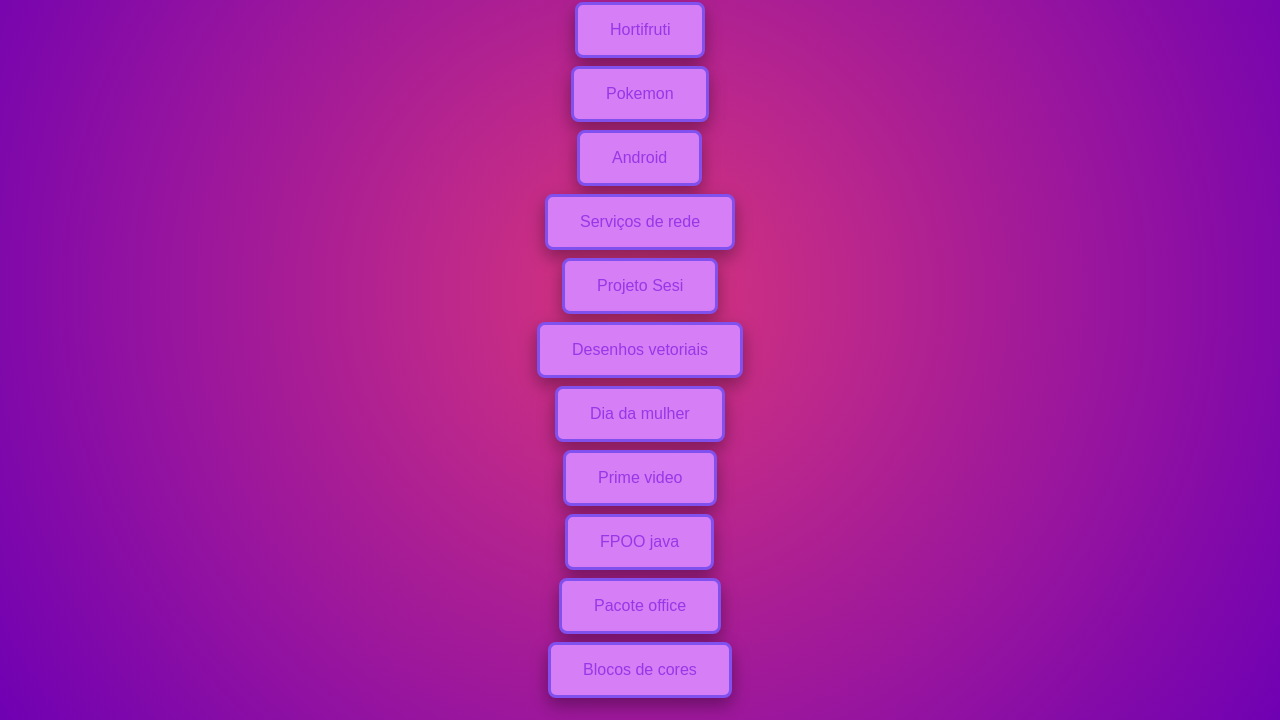
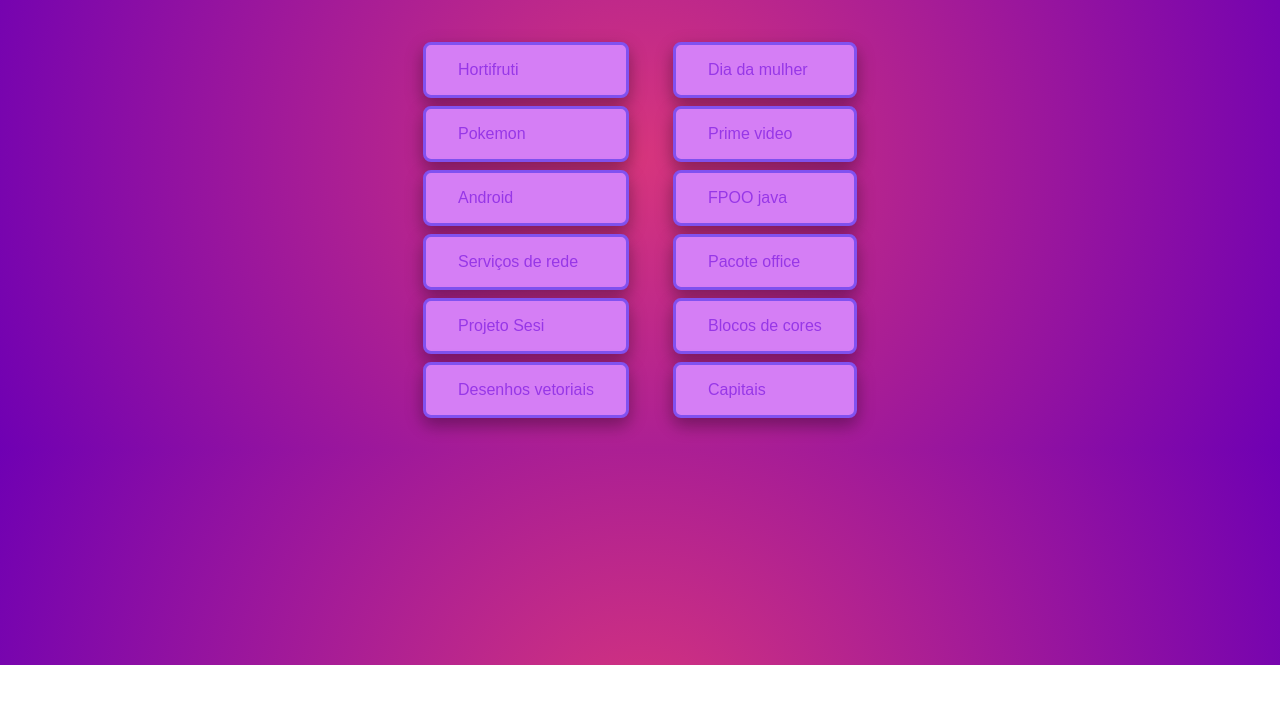
Before and after one commit to gymratgi0/Portifolio, a plain HTML site: page projetos.html in a window 1280 px wide. Shown: the part 135-855 px from the top of the page. After the commit the page ends 800 px from the top, so only its background shows below. Drawn offline with Linux system fonts and the light colour scheme.

Commit message:
Add files via upload

```diff
--- a/estilos.css
+++ b/estilos.css
@@ -85,7 +85,6 @@
     animation-duration: 4s;
     animation-iteration-count: infinite;
 
-
 }
 
 .buttonPrj {
@@ -117,57 +116,6 @@
     color: white;
 }
 
-.button2 {
-    background-color: rgb(213, 126, 245);
-    color: black;
-    border: 3px solid #8151f0;
-    box-shadow: 0 8px 16px 0 rgba(0,0,0,0.2), 0 6px 20px 0 rgba(0,0,0,0.19);
-
-}
-
-.button2:hover {
-    background-color: #8151f0;
-    color: white;
-}
-
-.button3 {
-    background-color: rgb(213, 126, 245);
-    color: black;
-    border: 3px solid #8151f0;
-    box-shadow: 0 8px 16px 0 rgba(0,0,0,0.2), 0 6px 20px 0 rgba(0,0,0,0.19);
-
-}
-
-.button3:hover {
-    background-color: #8151f0;
-    color: white;
-}
-
-.button4 {
-    background-color: rgb(213, 126, 245);
-    color: black;
-    border: 3px solid #8151f0;
-    box-shadow: 0 8px 16px 0 rgba(0,0,0,0.2), 0 6px 20px 0 rgba(0,0,0,0.19);
-}
-
-.button4:hover {
-    background-color: #8151f0;
-    color: white;
-}
-
-.button5 {
-    background-color: rgb(213, 126, 245);
-    color: black;
-    border: 3px solid #8151f0;
-    box-shadow: 0 8px 16px 0 rgba(0,0,0,0.2), 0 6px 20px 0 rgba(0,0,0,0.19);
-
-}
-
-.button5:hover {
-    background-color: #8151f0;
-    color: white;
-}
-
 .button6 {
     background-color: rgb(213, 126, 245);
     color: black;
@@ -186,23 +134,6 @@
     color: white;
 }
 
-.button7 {
-    background-color: rgb(213, 126, 245);
-    color: black;
-    border: 3px solid #8151f0;
-    box-shadow: 0 8px 16px 0 rgba(0,0,0,0.2), 0 6px 20px 0 rgba(0,0,0,0.19);
-    padding: auto;
-    margin-top: auto;
-    width: 130px;
-    height: 60px;
-    border-radius: 8px;
-    font-size: 16px;
-}
-
-.button7:hover {
-    background-color: #8151f0;
-    color: white;
-}
 
 .div1{
     display: flex;
@@ -213,11 +144,9 @@
 
 .div2{
     display: flex;
-    flex-direction:row;
+    justify-content: center;
     align-items: center;
-    justify-content: center;
-    flex-direction:column;
-    padding: 10px;
+    padding-top: 30px;
 }
 
 .table1{
@@ -347,3 +276,9 @@
     color: azure;
 
 }
+
+.divButton{
+    display: flex;
+    flex-direction: column;
+    padding: 20px;
+}
--- a/projetos.html
+++ b/projetos.html
@@ -13,17 +13,22 @@
     </div>
 
     <div class="div2">
-        <button class="buttonPrj button1"><a href="https://gymratgi0.github.io/hortifruti-css/" target="_blank">Hortifruti</a></button>
-        <button class="buttonPrj button2"><a href="https://gymratgi0.github.io/pokedesafio-css/" target="_blank">Pokemon</a></button>
-        <button class="buttonPrj button3"><a href="https://gymratgi0.github.io/android-css/" target="_blank">Android</a></button>
-        <button class="buttonPrj button4"><a href="https://gymratgi0.github.io/servicos-de-rede/" target="_blank">Serviços de rede</a></button>
-        <button class="buttonPrj button5"><a href="https://gymratgi0.github.io/projeto-sesi/" target="_blank">Projeto Sesi</a></button>
-        <button class="buttonPrj button5"><a href="https://gymratgi0.github.io/desenhos-vetoriais/" target="_blank">Desenhos vetoriais</a></button>
-        <button class="buttonPrj button5"><a href="https://gymratgi0.github.io/dia-da-mulher/" target="_blank">Dia da mulher</a></button>
-        <button class="buttonPrj button5"><a href="https://gymratgi0.github.io/form-prime-video/" target="_blank">Prime video</a></button>
-        <button class="buttonPrj button5"><a href="https://gymratgi0.github.io/fpoo-java/" target="_blank">FPOO java</a></button>
-        <button class="buttonPrj button5"><a href="https://gymratgi0.github.io/pacote-office/" target="_blank">Pacote office</a></button>
-        <button class="buttonPrj button5"><a href="https://gymratgi0.github.io/desafio-blocos-de-cores/" target="_blank">Blocos de cores</a></button>
+        <div class="divButton">
+            <button class="buttonPrj button1"><a href="https://gymratgi0.github.io/hortifruti-css/" target="_blank">Hortifruti</a></button>
+            <button class="buttonPrj button1"><a href="https://gymratgi0.github.io/pokedesafio-css/" target="_blank">Pokemon</a></button>
+            <button class="buttonPrj button1"><a href="https://gymratgi0.github.io/android-css/" target="_blank">Android</a></button>
+            <button class="buttonPrj button1"><a href="https://gymratgi0.github.io/servicos-de-rede/" target="_blank">Serviços de rede</a></button>
+            <button class="buttonPrj button1"><a href="https://gymratgi0.github.io/projeto-sesi/" target="_blank">Projeto Sesi</a></button>
+            <button class="buttonPrj button1"><a href="https://gymratgi0.github.io/desenhos-vetoriais/" target="_blank">Desenhos vetoriais</a></button>
+        </div>
+        <div class="divButton">
+            <button class="buttonPrj button1"><a href="https://gymratgi0.github.io/dia-da-mulher/" target="_blank">Dia da mulher</a></button>
+            <button class="buttonPrj button1"><a href="https://gymratgi0.github.io/form-prime-video/" target="_blank">Prime video</a></button>
+            <button class="buttonPrj button1"><a href="https://gymratgi0.github.io/fpoo-java/" target="_blank">FPOO java</a></button>
+            <button class="buttonPrj button1"><a href="https://gymratgi0.github.io/pacote-office/" target="_blank">Pacote office</a></button>
+            <button class="buttonPrj button1"><a href="https://gymratgi0.github.io/desafio-blocos-de-cores/" target="_blank">Blocos de cores</a></button>
+            <button class="buttonPrj button1"><a href="https://gymratgi0.github.io/capitais/" target="_blank">Capitais</a></button>
+        </div>
     </div>
 </body>
 </html>
```
